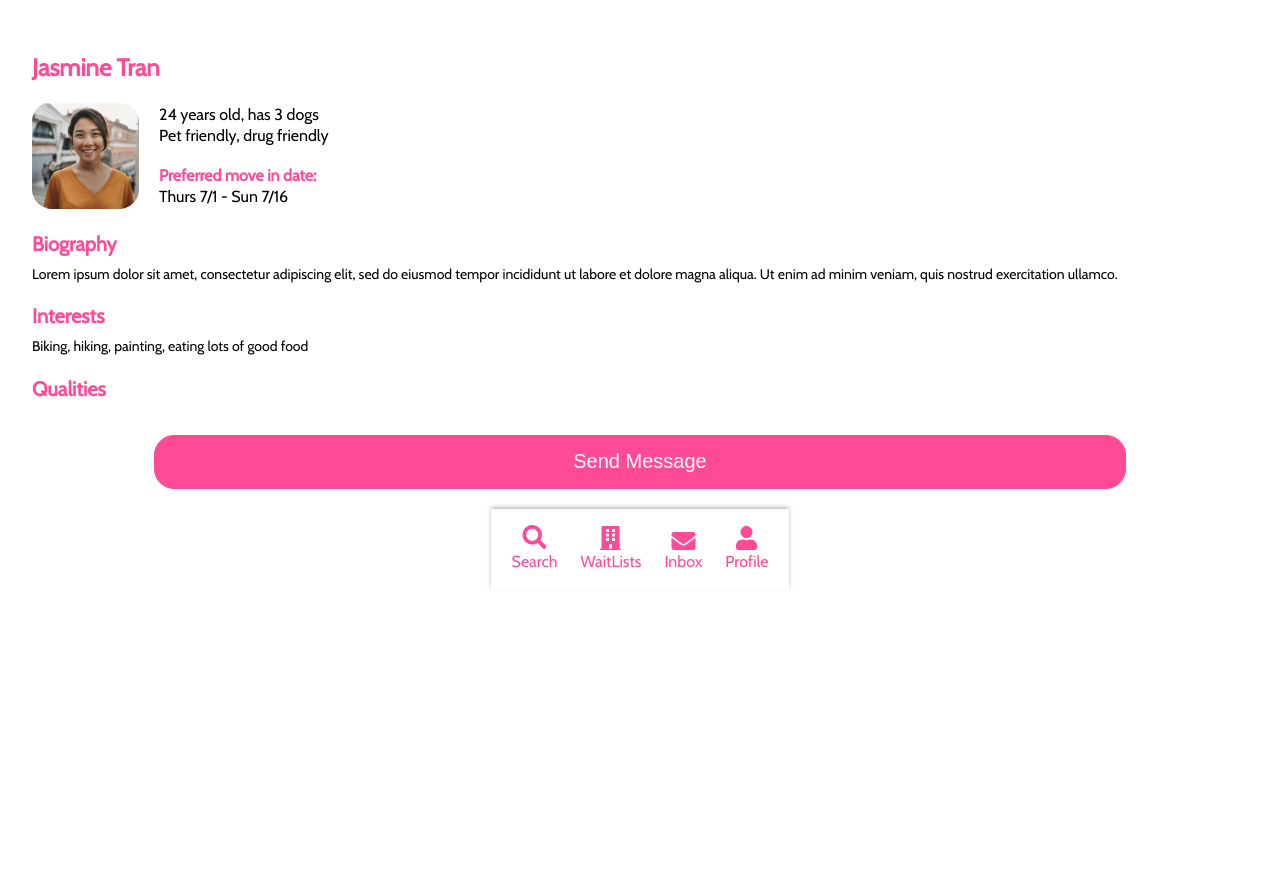
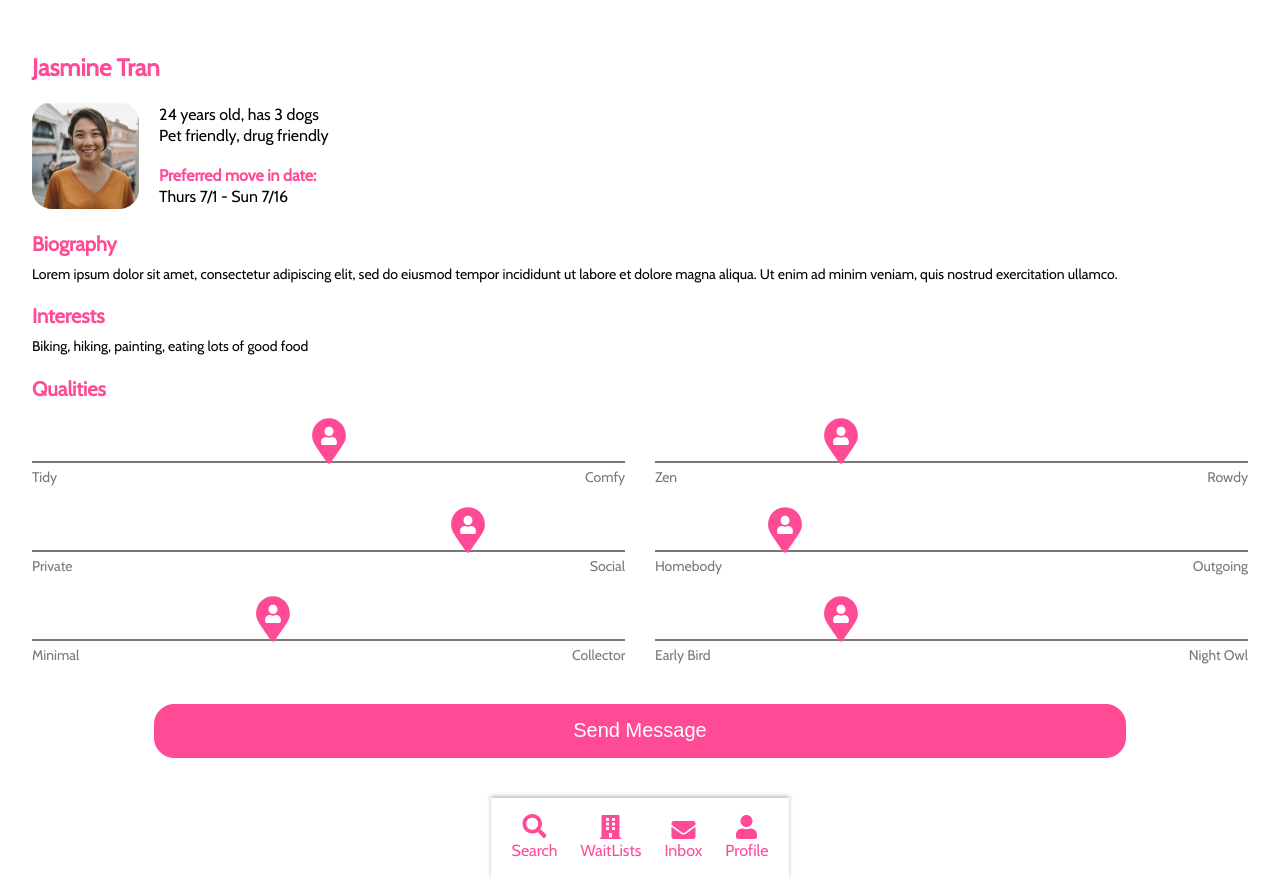
Before and after one commit to apartments-app/front-end, a React (Create React App) app: page /ProfilePage in a window 1280 px wide. Before the commit the page ends 800 px from the top, so only its background shows below. Built offline with nearby package versions, Linux system fonts and the light colour scheme; a web font is replaced by a local one.

Commit message:
Completed layout and styling for the Profile Page component.

```diff
--- a/src/components/ProfilePage.js
+++ b/src/components/ProfilePage.js
@@ -4,24 +4,12 @@ import { Link } from "react-router-dom";
 
 import BottomNav from "./BottomNav";
 import Button from "./Button";
-import BackLink from "./ProfileStyles/BackLink";
-import "./ProfileStyles/InputRange.css";
-
+import "./ProfileStyles/InputRangeMini.css";
 import profilePhoto from "../media/profilePhoto.png";
 
-// Qualities
-// sliders - 2 column layout
-
-// Pink Button - Send a Message
-
-// Other Pink Button ??
-
-// Bottom Nav
-
 const sampleProfile = {
+  id: 1,
   fullName: "Jasmine Tran",
-  //photoUrl: "/media/profilePhoto.svg",
-  //photoUrl: "/media/house-sm.svg",
   birthday: "18",
   birthmonth: "January",
   birthyear: "1997",
@@ -32,11 +20,11 @@ const sampleProfile = {
     "Lorem ipsum dolor sit amet, consectetur adipiscing elit, sed do eiusmod tempor incididunt ut labore et dolore magna aliqua. Ut enim ad minim veniam, quis nostrud exercitation ullamco.",
   interests: "Biking, hiking, painting, eating lots of good food",
   tidyComfy: 50,
-  zenRowdy: 50,
-  privateSocial: 50,
-  homebodyOutgoing: 50,
-  MinimalCollector: 50,
-  EarlybirdNightowl: 50,
+  zenRowdy: 30,
+  privateSocial: 75,
+  homebodyOutgoing: 20,
+  minimalCollector: 40,
+  earlybirdNightowl: 30,
   bankruptcyPetition: false,
   evictionNotice: false,
   paymentRefusal: false,
@@ -122,6 +110,38 @@ const ProfileTextSmall = styled.p`
   color: #000000;
 `;
 
+const SliderSection = styled.div`
+  display: flex;
+  flex-direction: column;
+  width: 100%;
+  position: relative;
+  align-items: flex-start;
+  margin-bottom: 25px;
+`;
+
+const SliderInput = styled.input`
+  padding-bottom: 0px;
+  margin-bottom: 0px;
+`;
+
+const SliderLabelDiv = styled.div`
+  display: flex;
+  flex-direction: row;
+  width: 100%;
+  justify-content: space-between;
+`;
+
+const SliderLabel = styled.label`
+  font-family: Cabin;
+  font-style: normal;
+  font-weight: 400;
+  font-size: 14px;
+  line-height: 18px;
+  color: #787878;
+  flex-direction: row;
+  margin-top: 5px;
+`;
+
 const ProfilePage = () => {
   return (
     <Container>
@@ -153,11 +173,105 @@ const ProfilePage = () => {
         <ProfileTextSmall>{sampleProfile.interests}</ProfileTextSmall>
       </SectionMiddle>
 
-      <SectionMiddle>
+      <SectionMiddle style={{ marginBottom: "50px" }}>
         <ProfilePageLabel>Qualities</ProfilePageLabel>
       </SectionMiddle>
 
-      <Section style={{justifyContent: "center", marginTop: "26px"}}>
+      <SliderSection style={{ flexDirection: "row", marginTop: "15px" }}>
+        <SliderSection style={{ marginRight: "29.81px" }}>
+          <SliderInput
+            type="range"
+            name="tidyComfy"
+            min="0"
+            max="100"
+            value={sampleProfile.tidyComfy}
+          />
+          <SliderLabelDiv>
+            <SliderLabel>Tidy</SliderLabel>
+            <SliderLabel>Comfy</SliderLabel>
+          </SliderLabelDiv>
+        </SliderSection>
+
+        <SliderSection>
+          <SliderInput
+            type="range"
+            name="zenRowdy"
+            min="0"
+            max="100"
+            value={sampleProfile.zenRowdy}
+          />
+          <SliderLabelDiv>
+            <SliderLabel>Zen</SliderLabel>
+            <SliderLabel>Rowdy</SliderLabel>
+          </SliderLabelDiv>
+        </SliderSection>
+      </SliderSection>
+
+      <SliderSection style={{ flexDirection: "row", marginTop: "15px" }}>
+        <SliderSection style={{ marginRight: "29.81px" }}>
+          <SliderInput
+            type="range"
+            name="privateSocial"
+            min="0"
+            max="100"
+            value={sampleProfile.privateSocial}
+          />
+          <SliderLabelDiv>
+            <SliderLabel>Private</SliderLabel>
+            <SliderLabel>Social</SliderLabel>
+          </SliderLabelDiv>
+        </SliderSection>
+
+        <SliderSection>
+          <SliderInput
+            type="range"
+            name="homebodyOutgoing"
+            min="0"
+            max="100"
+            value={sampleProfile.homebodyOutgoing}
+          />
+          <SliderLabelDiv>
+            <SliderLabel>Homebody</SliderLabel>
+            <SliderLabel>Outgoing</SliderLabel>
+          </SliderLabelDiv>
+        </SliderSection>
+      </SliderSection>
+
+      <SliderSection style={{ flexDirection: "row", marginTop: "15px" }}>
+        <SliderSection style={{ marginRight: "29.81px" }}>
+          <SliderInput
+            type="range"
+            name="minimalCollector"
+            min="0"
+            max="100"
+            value={sampleProfile.minimalCollector}
+          />
+          <SliderLabelDiv>
+            <SliderLabel>Minimal</SliderLabel>
+            <SliderLabel>Collector</SliderLabel>
+          </SliderLabelDiv>
+        </SliderSection>
+
+        <SliderSection>
+          <SliderInput
+            type="range"
+            name="earlybirdNightowl"
+            min="0"
+            max="100"
+            value={sampleProfile.earlybirdNightowl}
+          />
+          <SliderLabelDiv>
+            <SliderLabel>Early Bird</SliderLabel>
+            <SliderLabel>Night Owl</SliderLabel>
+          </SliderLabelDiv>
+        </SliderSection>
+      </SliderSection>
+
+      <Section style={{
+        justifyContent: "center",
+        marginTop: "-30px",
+        marginBottom: "20px"
+      }}>
         <Button
           primary
           style={{
@@ -165,7 +279,7 @@ const ProfilePage = () => {
             justifyContent: "center",
             alignItems: "center",
             height: "54px",
-            fontSize: "20px"
+            fontSize: "20px",
           }}
         >
           Send Message
```
